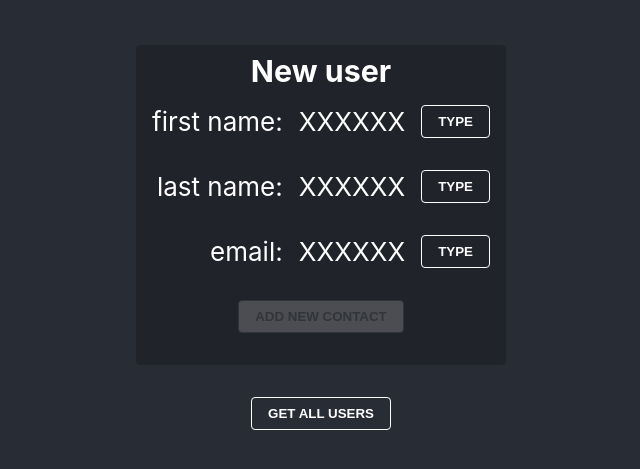
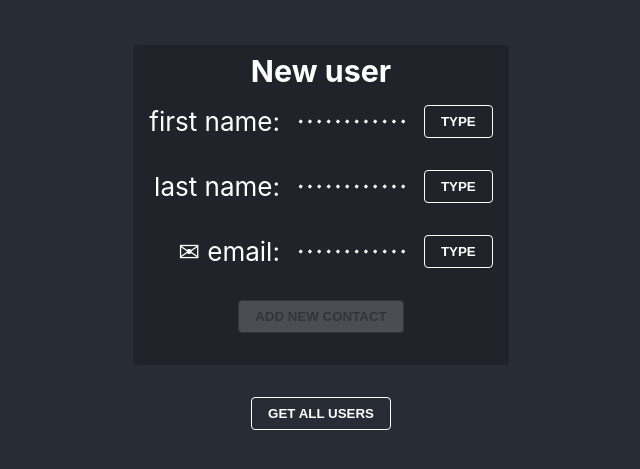
Before and after one commit to oxymc/react-for-beginners-itera, a React (Create React App) app: page / in a window 1280 px wide. Shown: the part 163-632 px from the top of the page, without its empty margins (319-959 px from the left). Built offline with nearby package versions, Linux system fonts and the light colour scheme.

Commit message:
added more styles

```diff
--- a/src/components/User.tsx
+++ b/src/components/User.tsx
@@ -18,25 +18,25 @@ const User: React.FC<Props> = ({getFirstName, getLastName, getEmail, getUserList
         <section className="user-block">
             <h3>New user</h3>
             <div>
-                <span className="text user-block__text">first name:</span> {name ? name : 'XXXXXX'}
+                <span className="text user-block__text">first name:</span> {name ? name : '࠰࠰࠰࠰࠰࠰࠰࠰࠰࠰࠰࠰'}
                 <button className="button user-block__button" onClick={getFirstName}>
                     {name ? 'Change' : 'Type'}
                 </button>
             </div>
             <div>
-                <span className="text user-block__text">last name:</span> {lastName ? lastName : 'XXXXXX'}
+                <span className="text user-block__text">last name:</span> {lastName ? lastName : '࠰࠰࠰࠰࠰࠰࠰࠰࠰࠰࠰࠰'}
                 <button className="button user-block__button" onClick={getLastName}>
                     {lastName ? 'Change' : 'Type'}
                 </button>
             </div>
             <div>
-                <span className="text user-block__text">email:</span> {emailAddres ? emailAddres : 'XXXXXX'}
+                <span className="text user-block__text">✉ email:</span> {emailAddres ? emailAddres : '࠰࠰࠰࠰࠰࠰࠰࠰࠰࠰࠰࠰'}
                 <button className="button user-block__button" onClick={getEmail}>
                     {emailAddres ? 'Change' : 'Type'}
                 </button>
             </div>
             <div>
-                {emailAddres && emailAddres !== 'XXXXXX' ?
+                {emailAddres && emailAddres !== '࠰࠰࠰࠰࠰࠰࠰࠰࠰࠰࠰࠰' ?
                     <button className="button user-block__button_direction-center" onClick={() => addNewUser(name ?? '', lastName ?? '', emailAddres ?? '')}>
                         add new contact
                     </button> :
--- a/src/components/UserList.tsx
+++ b/src/components/UserList.tsx
@@ -22,7 +22,7 @@ const UserList: React.FC<Props> = ({isUsers, users}) => (
                             <div className="card__title">{el.username}</div>
                             <div>{el.name}</div>
                             <div className="card__email">
-                                <a rel="noreferrer" target="_blank" href={`mailto:${el.email}`} >{el.email}</a>
+                                <a rel="noreferrer" target="_blank" href={`mailto:${el.email}`} >✉ {el.email}</a>
                             </div>
                         </div>
                         }
```
